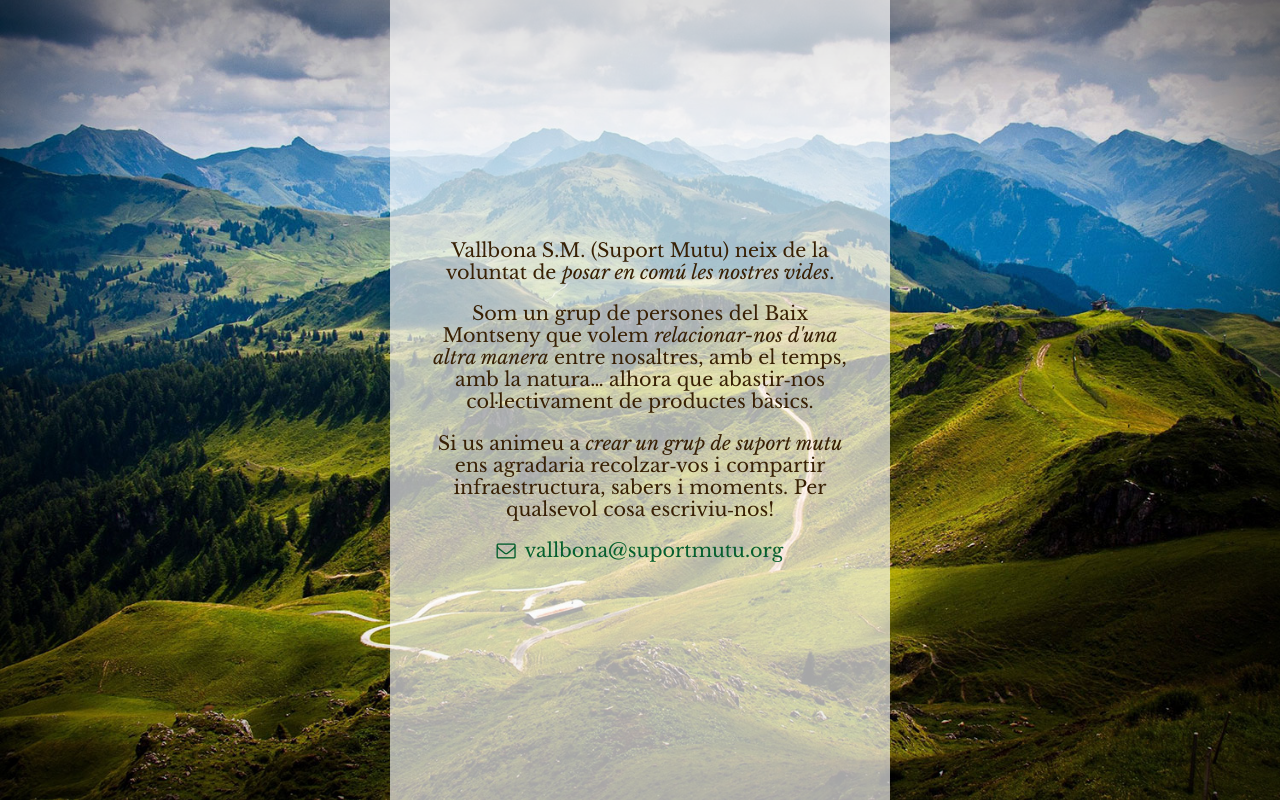
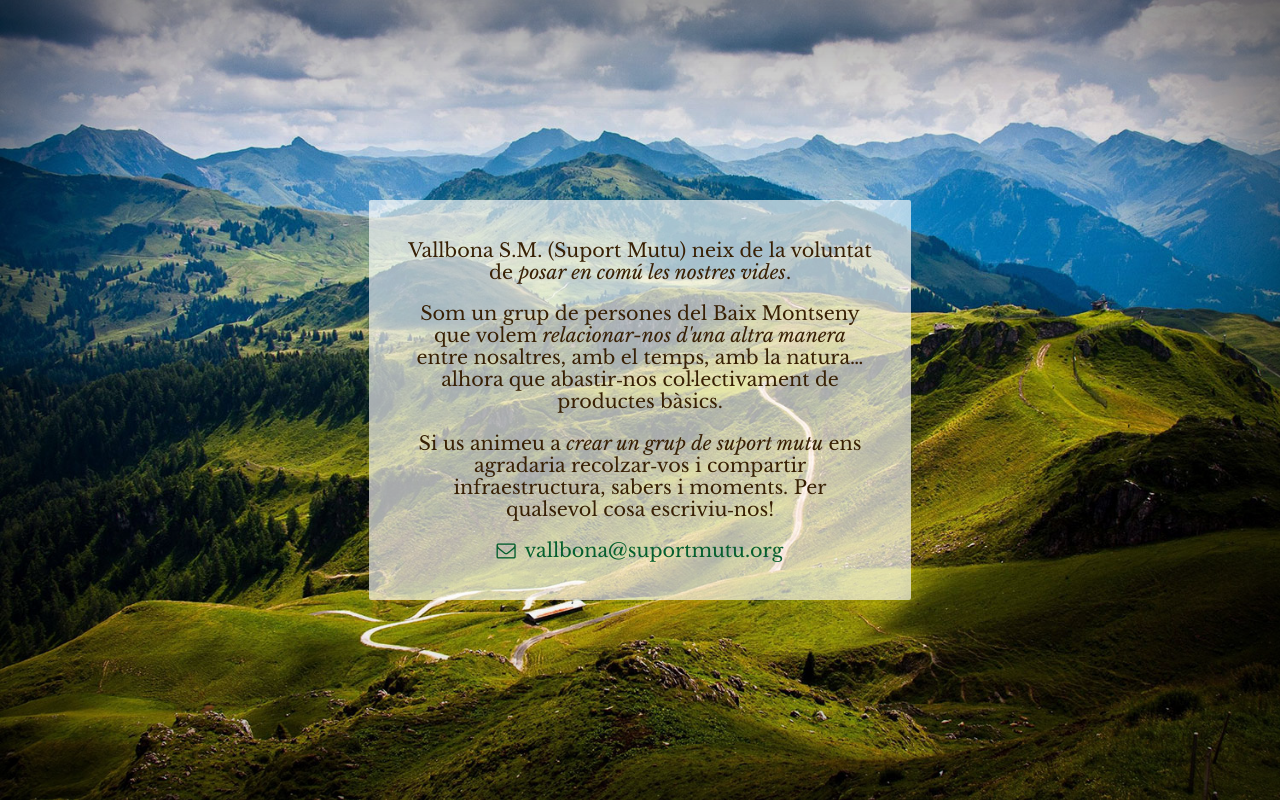
Before and after one commit to vallbona-sm/web, a plain HTML site: page index.html in a window 1280 px wide. Drawn offline with nearby package versions, Linux system fonts and the light colour scheme.

Commit message:
Center using flexbox

```diff
--- a/assets/vsm.css
+++ b/assets/vsm.css
@@ -9,21 +9,29 @@ body {
 }
 
 .wrapper {
-    width: 500px;
+    display: flex;
+    align-items: center;
+    justify-content: center;
     height: 100%;
-    display: table;
-    margin: 0 auto;
 }
 
 .intro {
+    border-radius: 2px;
+    width: 465px;
     color: #382004;
     background-color: rgba(255, 255, 255, 0.65);
     text-align: center;
-    display: table-cell;
-    vertical-align: middle;
     font-family: 'Libre Baskerville', serif;
     font-size: 1.2em;
     padding: 2em;
+}
+
+p {
+    margin-top: 0;
+}
+
+p:last-child {
+    margin-bottom: 0;
 }
 
 a {
```
